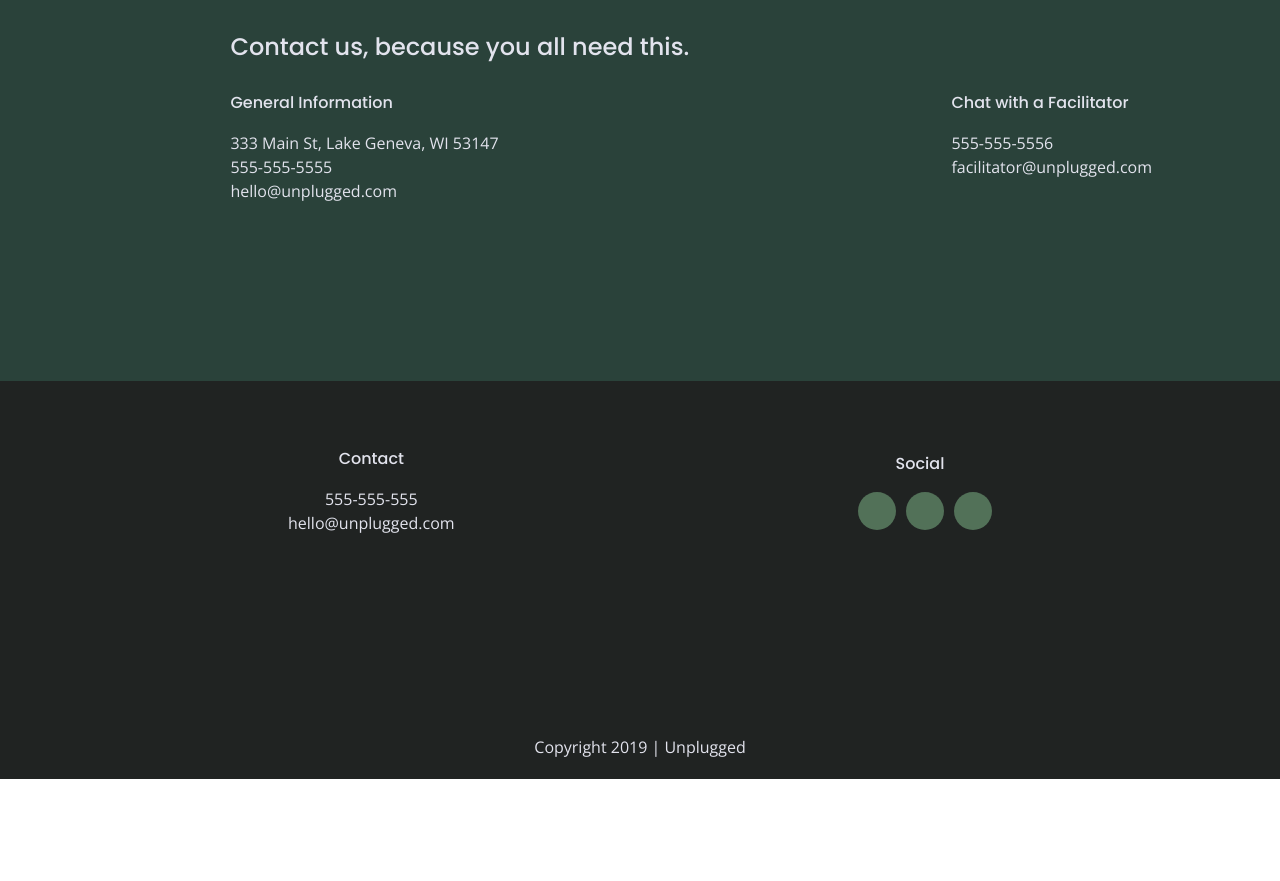
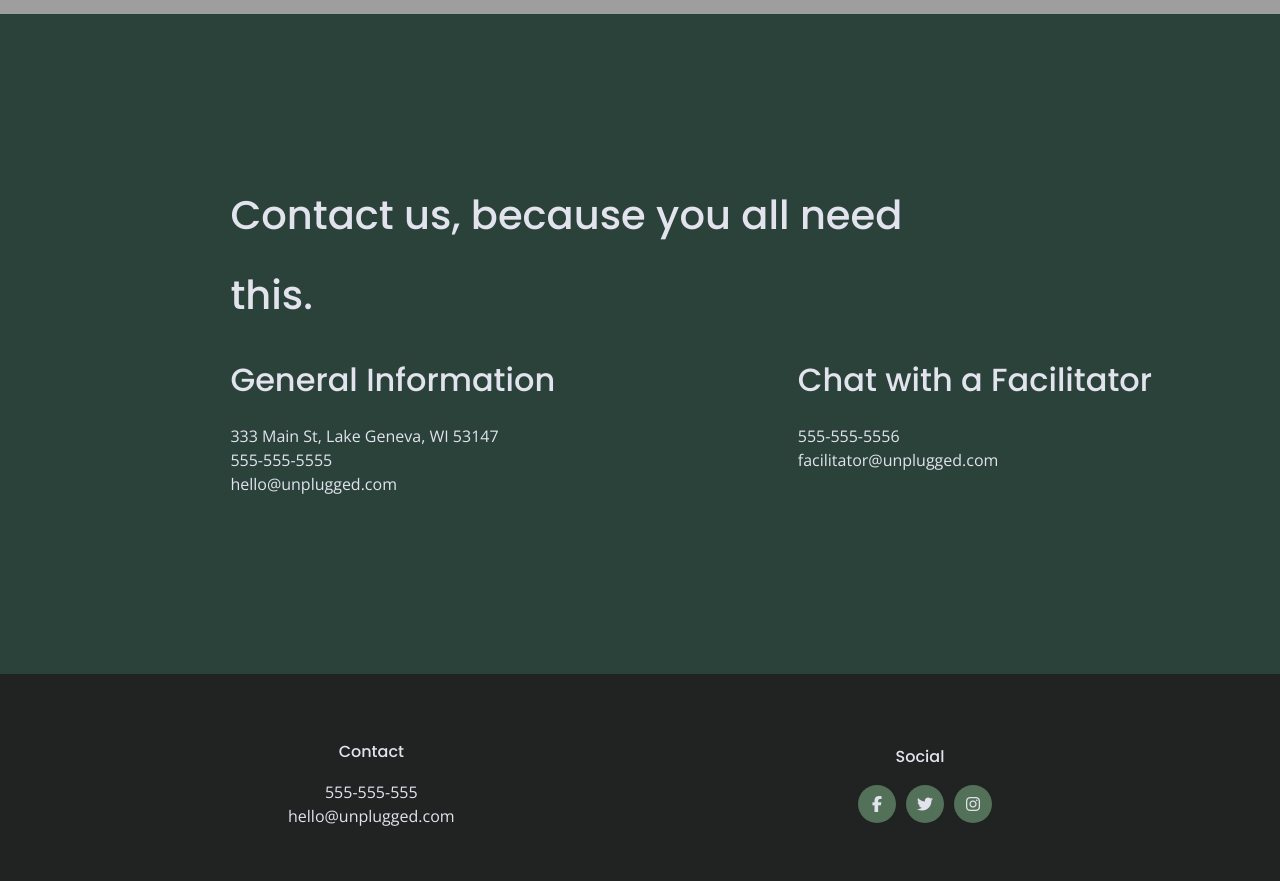
Before and after one commit to djrdeveloper/206-unplugged, a website: page about/index.html in a window 1280 px wide. Shown: the part 962-1843 px from the top of the page. Before the commit the page ends 1741 px from the top, so only its background shows below. Drawn offline with nearby package versions, Linux system fonts and the light colour scheme; grey boxes are pictures that could not be loaded.

Commit message:
Step 7 Commit

```diff
--- a/about/index.html
+++ b/about/index.html
@@ -75,8 +75,7 @@
             <a href="mailto:facilitator@unplugged.com">facilitator@unplugged.com</a>
           </address>
         </div>
-          </div>
-
+        </div>
        </div>
       </section>
 
@@ -91,12 +90,19 @@
             555-555-555<br><a href="mailto:hello@unplugged.com">hello@unplugged.com</a>
            </address>
          </div>
-        <div class="social">
+         <div class="social">
           <h3>Social</h3>
           <div class="social-icons">
-            <p><a href="https://www.facebook.com/yoursite" target="_blank"></a></p>
-            <p><a href="https://www.twitter.com/yoursite" target="_blank"></a></p>
-            <p><a href="https://www.instagram.com/yoursite" target="_blank"></a></p>
+            <p><i class="fab fa-facebook-f"></i>
+              <a href="https://www.facebook.com/yoursite" target="_blank"></a>
+            </p>
+            <p><i class="fab fa-twitter"></i>
+              <a href="https://www.twitter.com/yoursite" target="_blank"></a>
+            </p>
+            <p>
+              <i class="fab fa-instagram"></i>
+              <a href="https://www.instagram.com/yoursite" target="_blank"></a>
+            </p>
           </div>
           </div>
           </div>
--- a/css/main.css
+++ b/css/main.css
@@ -170,9 +170,6 @@ address{
   font-style: normal;
 }
 
-.content-wrapper {
-
-}
 
 body
 {
@@ -886,6 +883,16 @@ aside .form-description
   {
     margin-left: 10%;
   }
+  h2
+  {
+    font-size: 2.5em;
+  }
+  .contact-content h3
+  {
+    font-size: 2em;
+  }
+
+
   /*FAQ Page*/
   .faq .content-wrapper
   {align-items: baseline;}
```
Also changed, not shown: faq/index.html (+11 -4 lines).
